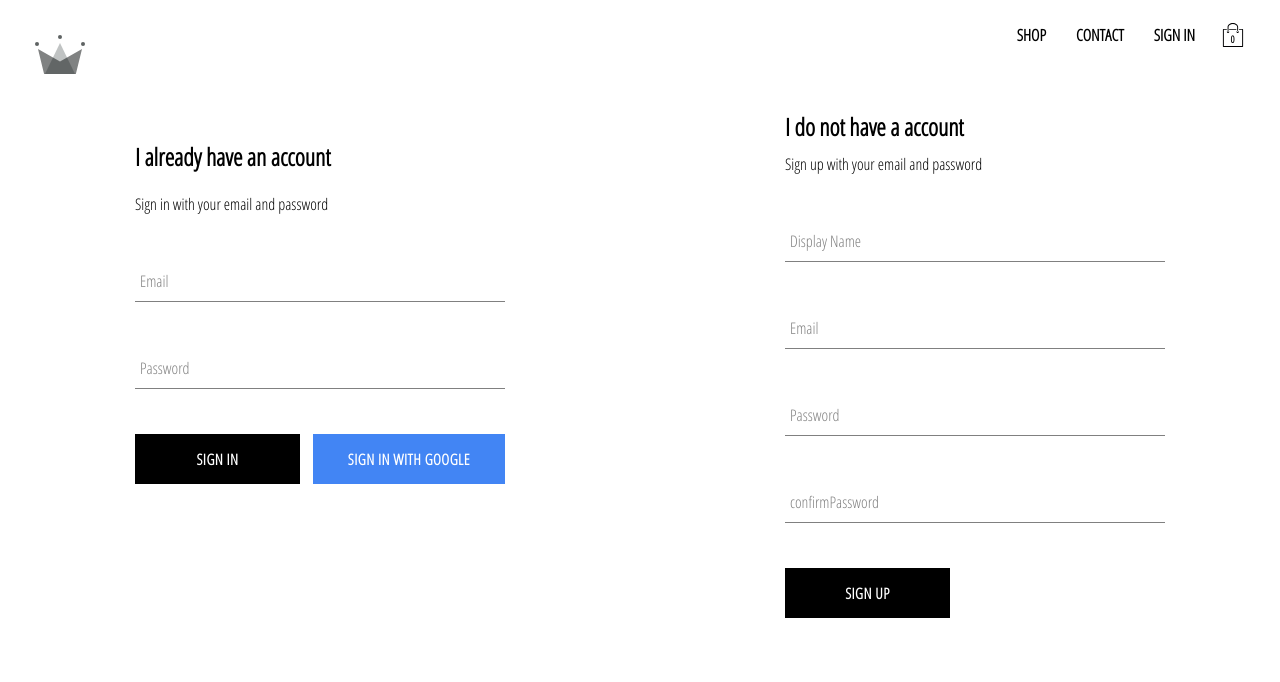
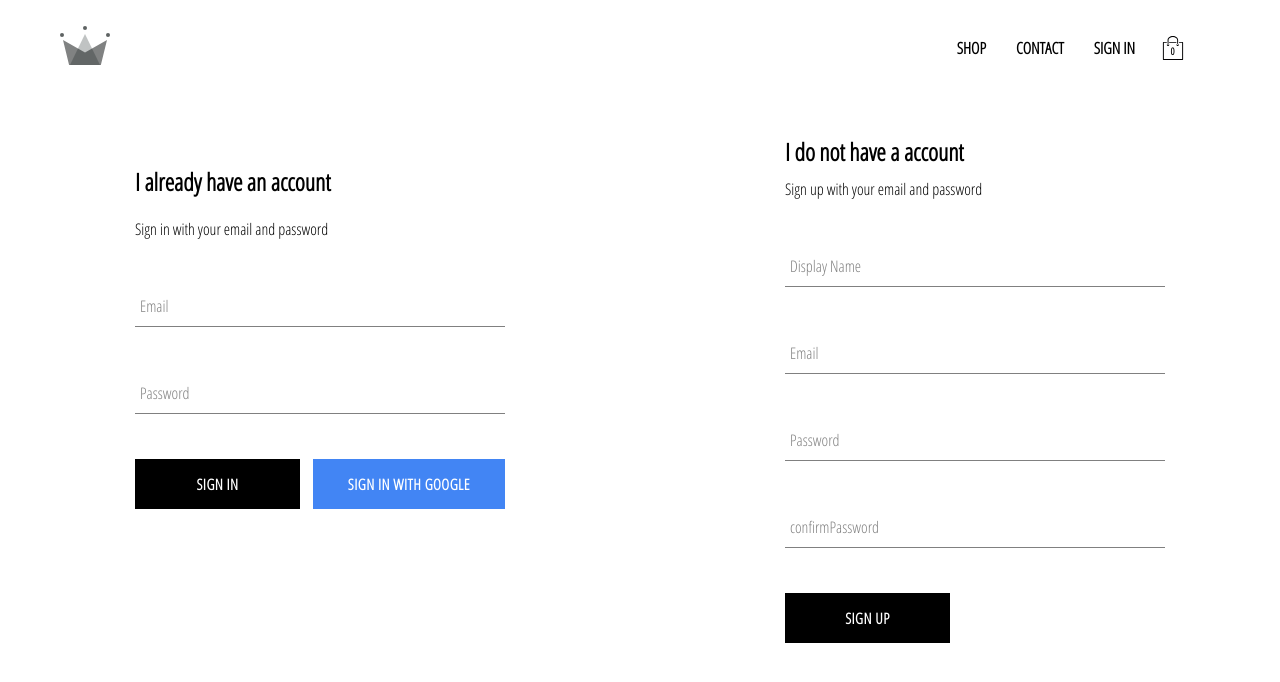
Before and after one commit to harshwalia36/crwn-clothing, a React (Create React App) app: page /signin in a window 1280 px wide. Shown: the top 682 px of the page. Built offline with nearby package versions, Linux system fonts and the light colour scheme; no server answers.

Commit message:
added css In JS in header and homepage component

```diff
--- a/package.json
+++ b/package.json
@@ -17,7 +17,8 @@
     "react-stripe-checkout": "^2.6.3",
     "redux": "^4.0.5",
     "redux-logger": "^3.0.6",
-    "reselect": "^4.0.0"
+    "reselect": "^4.0.0",
+    "styled-components": "^5.1.1"
   },
   "scripts": {
     "start": "react-scripts start",
--- a/src/App.js
+++ b/src/App.js
@@ -2,6 +2,7 @@
 import './App.css';
 import {Route , Redirect} from 'react-router-dom';
 import { connect } from 'react-redux';
+import styled from 'styled-components';
 
 import Homepage from './pages/homepage/homepage.component';
 import ShopPage from './pages/shop/shop.component.jsx';
--- a/src/components/header/header.component.jsx
+++ b/src/components/header/header.component.jsx
@@ -9,30 +9,31 @@
 import {selectCartHidden}  from '../../redux/cart/cart.selector';
 import { selectCurrentUser}  from '../../redux/user/user.selector';
 
-import './header.styles.scss';
+import {HeaderContainer , LogoContainer ,OptionsContainer, OptionDiv, OptionLink} from './header.styles';
+
 import {ReactComponent as Logo } from '../../assets/crown.svg';
 import { createSelector } from 'reselect';
 
 const Header = ({currentUser, hidden})=> (
-    <div className='header'>
-        <Link className="logo-container" to='/'>
+    <HeaderContainer>
+        <LogoContainer to='/'>
             <Logo className='logo' />
-        </Link>
-    <div className='options'>
-        <Link className='option' to='/shop'>SHOP</Link>
-        <Link className='option' to='/shop'>CONTACT</Link>
+        </LogoContainer>
+    <OptionsContainer>
+        <OptionLink to='/shop'>SHOP</OptionLink>
+        <OptionLink to='/shop'>CONTACT</OptionLink>
         {
             currentUser?
-             <div className='option' onClick={() => auth.signOut()}>SIGN OUT</div>
+             <OptionDiv onClick={() => auth.signOut()}>SIGN OUT</OptionDiv>
             :
-            <Link className='option' to='/signin'>SIGN IN</Link>
+            <OptionLink to='/signin'>SIGN IN</OptionLink>
         }
         <CartIcon />
-    </div>
+    </OptionsContainer>
     {
         hidden ? null : <CartDropdown />
     }
-    </div>
+    </HeaderContainer>
 );
 
 const mapStateToProps =  createStructuredSelector({
--- /dev/null
+++ b/src/components/header/header.styles.jsx
@@ -0,0 +1,38 @@
+import styled,{css} from 'styled-components';    //this library give a random and unique classname to components.
+import {Link} from 'react-router-dom';
+
+const OptionContainerStyles=css`
+ padding: 10px 15px;
+ cursor: pointer;
+`;
+
+export const HeaderContainer= styled.div `
+display: flex;
+flex-direction: row;
+align-items: center;
+justify-content:space-between;
+padding: 0px 60px;
+`;
+
+export const LogoContainer = styled(Link)`
+height: 100%;
+width: 70px;
+// padding: 35px;
+`;
+
+export const  OptionsContainer =styled.div`
+width: 50%;
+height: 100%;
+display: flex;
+align-items: center;
+justify-content: flex-end;
+padding:25px;
+`;
+
+export const OptionLink = styled(Link) `
+ ${OptionContainerStyles}
+`;
+
+export const OptionDiv =styled.div`
+  ${OptionContainerStyles}
+`;
--- a/src/components/header/header.styles.scss
+++ /dev/null
@@ -1,28 +0,0 @@
-.header {
-  height: 70px;
-  width: 100%;
-  display: flex;
-  justify-content: space-between;
-  margin-bottom: 25px;
-
-
-  .logo-container {
-    height: 100%;
-    width: 70px;
-    padding: 35px;
-  }
-
-  .options {
-    width: 50%;
-    height: 100%;
-    display: flex;
-    align-items: center;
-    justify-content: flex-end;
-    padding:25px;
-
-    .option {
-      padding: 10px 15px;
-      cursor: pointer;
-    }
-  }
-}
--- a/src/pages/homepage/homepage.component.jsx
+++ b/src/pages/homepage/homepage.component.jsx
@@ -1,11 +1,13 @@
 import React from 'react';
-import './homepage.styles.scss'
+
 import Directory from '../../components/directory/directory.component'
 
+import {HomePageContainer} from './homepage.styles';
+
 const Homepage=()=>(
-    <div className="homepage">
+    <HomePageContainer>
        <Directory />
-    </div>
+    </HomePageContainer>
 );
 
 export default Homepage;
--- /dev/null
+++ b/src/pages/homepage/homepage.styles.jsx
@@ -0,0 +1,8 @@
+import styled from 'styled-components';
+
+export const HomePageContainer = styled.div `
+display: flex;
+flex-direction: column;
+align-items: center;
+padding: 20px 80px;
+`;
--- a/src/pages/homepage/homepage.styles.scss
+++ /dev/null
@@ -1,6 +0,0 @@
-.homepage {
-  display: flex;
-  flex-direction: column;
-  align-items: center;
-  padding: 20px 80px;
-}
```
Also changed, not shown: 1 other file (tests, documents, lock files or other folders).
